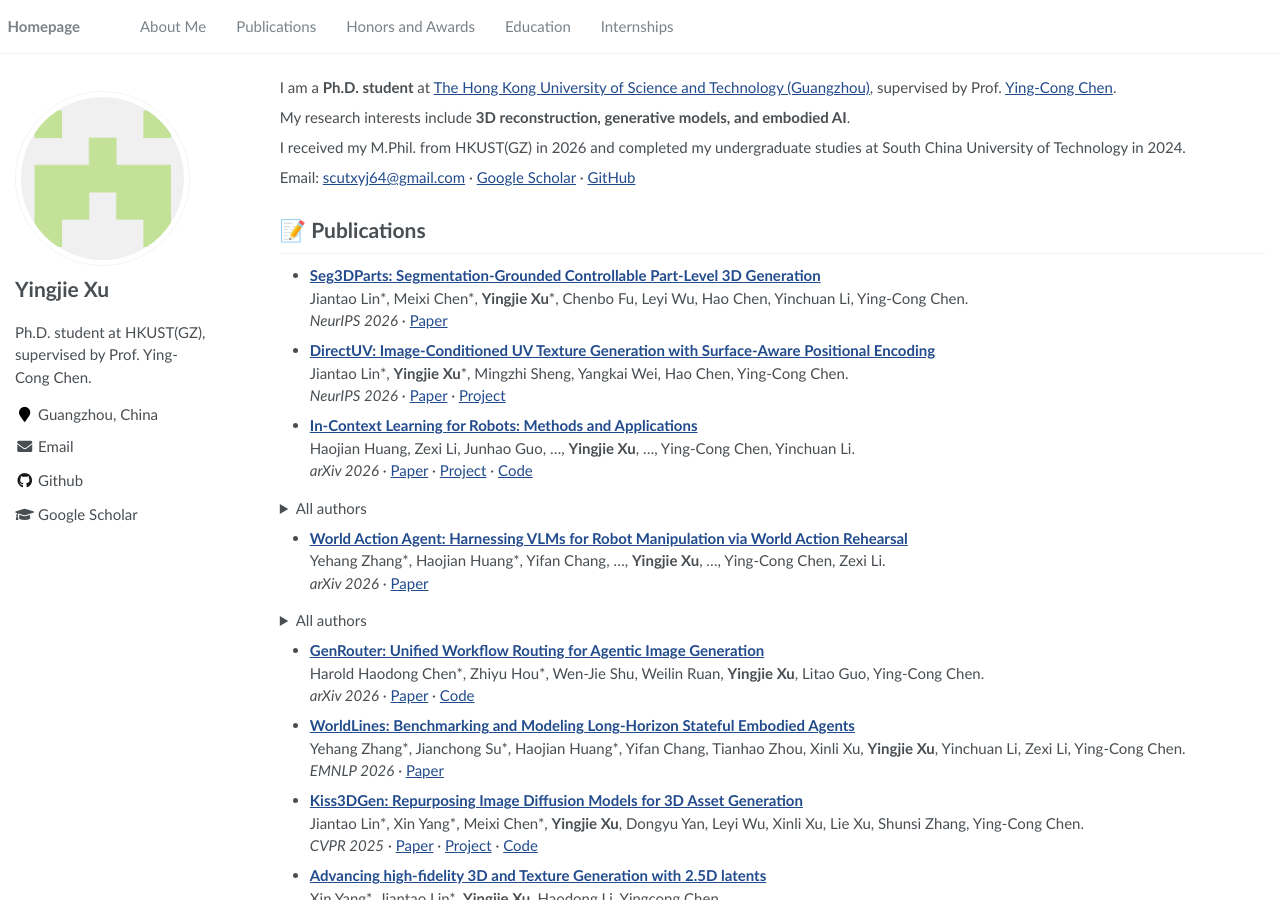
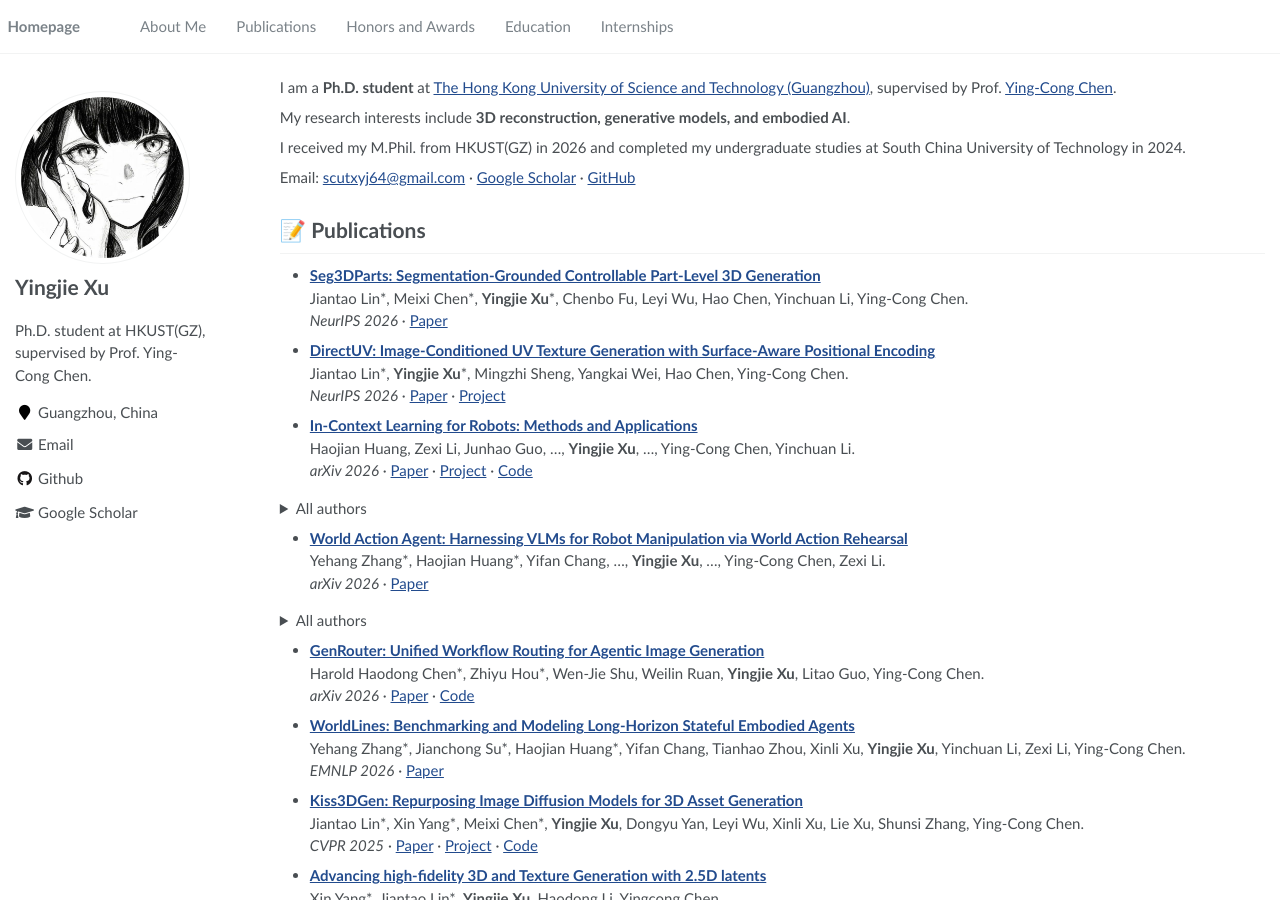
Before and after one commit to HKCLynn/hkclynn.github.io, a Jekyll site: the page built from _pages/about.md, in a window 1280 px wide and 900 px high. Built offline with Jekyll 4.4.1, drawn with Linux system fonts in a browser that asks for light colours.

Commit message:
Update profile avatar

```diff
--- a/_config.yml
+++ b/_config.yml
@@ -24,7 +24,7 @@ baidu_site_verification  :  # get baidu_site_verification from https://ziyuan.ba
 # Site Author
 author:
   name             : "Yingjie Xu"
-  avatar           : "images/avatar.png"
+  avatar           : "images/avatar.jpg"
   bio              : ""
   location         : "Guangzhou, China"
   employer         :
--- a/_data/profile.json
+++ b/_data/profile.json
@@ -2,7 +2,7 @@
   "name": "Yingjie Xu",
   "role": "Ph.D. student at HKUST(GZ)\nSupervised by Prof. Ying-Cong Chen",
   "github": "HKCLynn",
-  "avatar": "images/avatar.png",
+  "avatar": "images/avatar.jpg",
   "location": "Guangzhou, China",
   "email": "scutxyj64@gmail.com",
   "scholar": "https://scholar.google.com/citations?user=TyoprpUAAAAJ&hl=en",
```
Also changed, not shown: images/avatar.jpg (added), images/avatar.png (deleted).
